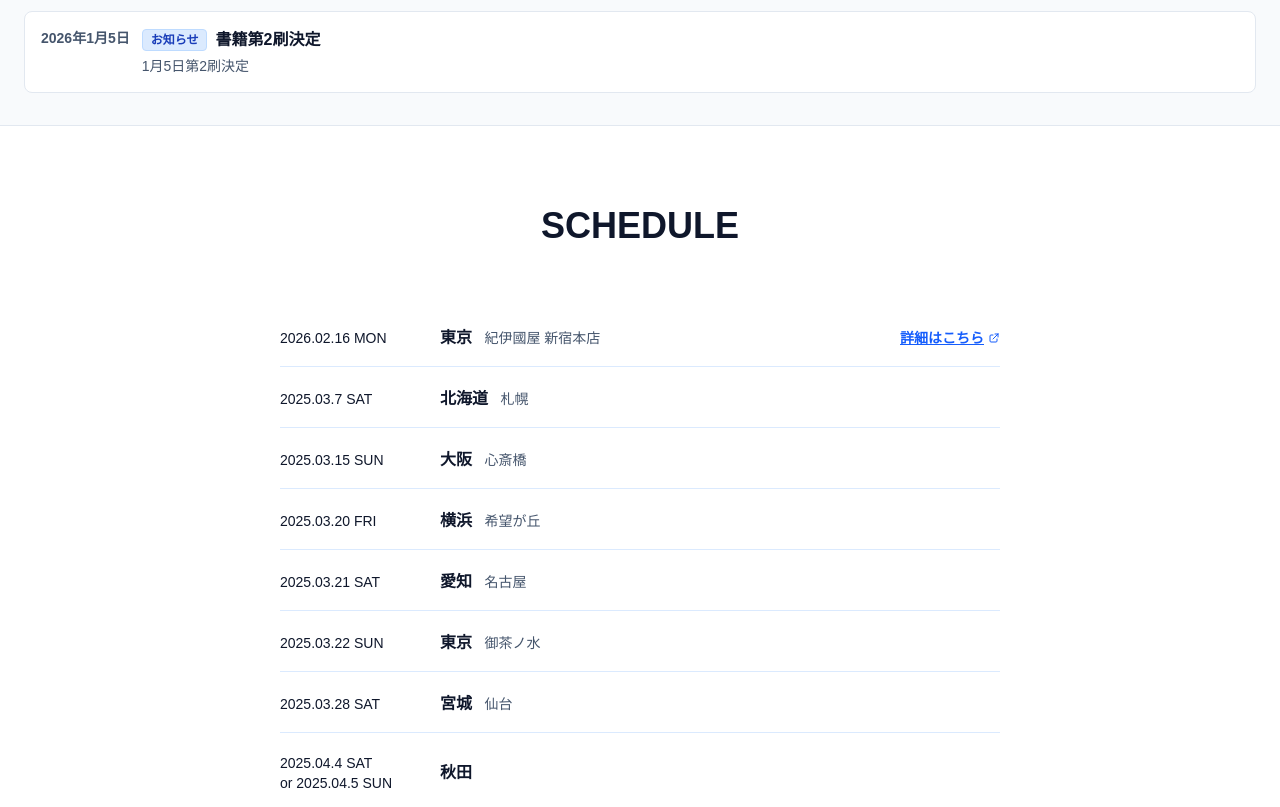
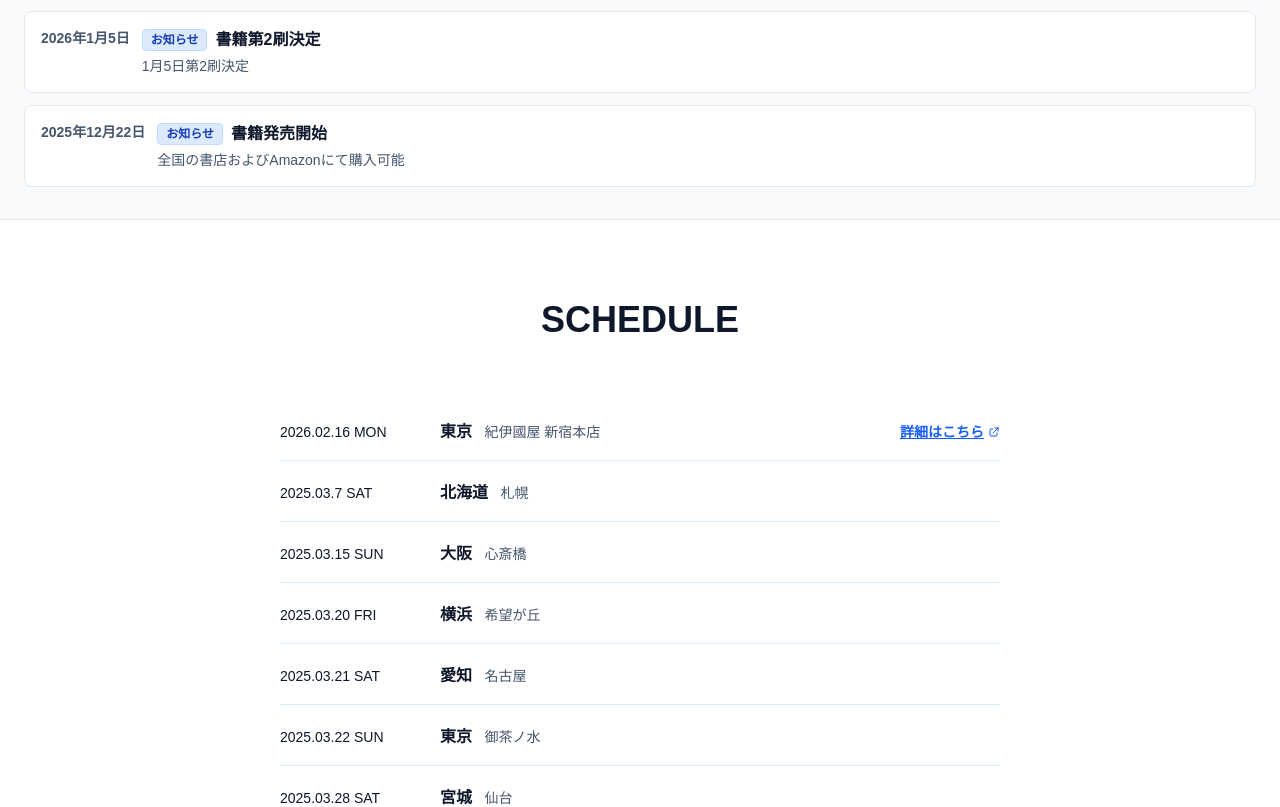
Before and after one commit to shonakamura345-creator/atapworks-ec, a Next.js app: page / in a window 1280 px wide. Shown: the part 2036-2843 px from the top of the page. Built offline with nearby package versions, Linux system fonts and the light colour scheme; no server answers.

Commit message:
ニュース追加（書籍発売開始）

```diff
--- a/app/data/news.ts
+++ b/app/data/news.ts
@@ -41,6 +41,13 @@ export const newsItems: NewsItem[] = [
     content: "1月5日第2刷決定",
     category: "お知らせ",
   },
+  {
+    id: "book-release-2025-12-22",
+    date: "2025-12-22",
+    title: "書籍発売開始",
+    content: "全国の書店およびAmazonにて購入可能",
+    category: "お知らせ",
+  },
   // 今後、ページ更新情報などを追加していきます
 ];
 
```
